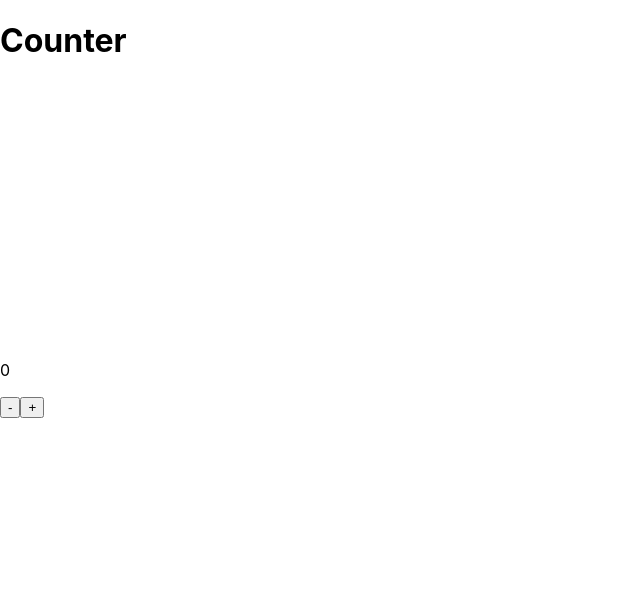
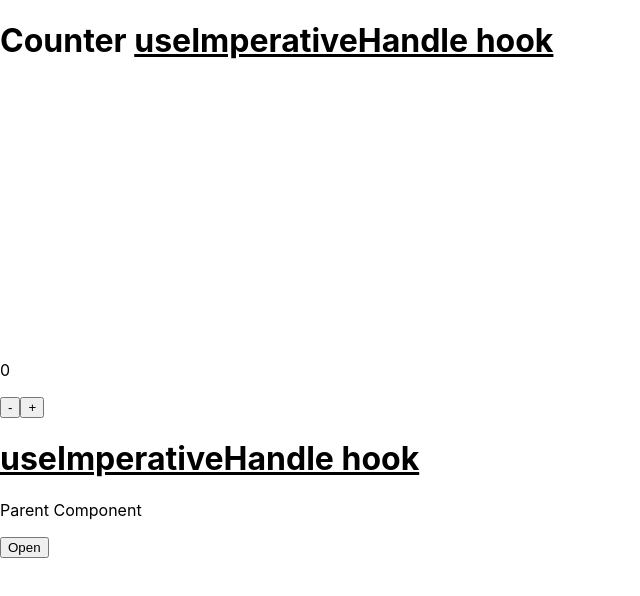
Before and after one commit to JornaJan/starting-react, a React (Create React App) app: page / in a window 1280 px wide. Shown: the top 596 px of the page, without its empty margins (0-640 px from the left). Built offline with nearby package versions, Linux system fonts and the light colour scheme; the HTML template or start-up script is replaced by a standard one.

Commit message:
add hook | useImperativeHandle

```diff
--- a/src/App.js
+++ b/src/App.js
@@ -1,38 +1,12 @@
-import { useState, useRef, useEffect, useLayoutEffect } from 'react'
+import UseImperativeHandleComp from './UseImperativeHandleComp'
+import UseLayoutEffectComp from './UseLayoutEffectComp'
 
 function App() {
-  const [number, setNumber] = useState(0)
-  const [sectionStyle, setSectionStyle] = useState({})
-  const sectionRef = useRef()
-
-  /**
-  useEffect(() => { // 异步
-    const random = Math.floor(Math.random() * 500)
-
-    for (let i = 0; i <= 100000000; i++) {
-      if (i === 100000000) setSectionStyle({paddingTop: `${random}px`})
-    }
-  }, [number])
-* */
-
-  useLayoutEffect(() => { // 同步
-    const random = Math.floor(Math.random() * 500)
-
-    for (let i = 0; i <= 100000000; i++) {
-      if (i === 100000000) setSectionStyle({paddingTop: `${random}px`})
-    }
-  }, [number])
 
   return (
     <div className="App">
-      <h1>Counter</h1>
-      <section ref={sectionRef} style={sectionStyle}>
-        <p>{number}</p>
-        <div>
-          <button onClick={() => setNumber(prev => prev - 1)}>-</button>
-          <button onClick={() => setNumber(prev => prev + 1)}>+</button>
-        </div>
-      </section>
+      <UseLayoutEffectComp />
+      <UseImperativeHandleComp />
     </div>
   );
 }
--- /dev/null
+++ b/src/UseImperativeHandleComp.js
@@ -0,0 +1,43 @@
+import { useRef, useState, forwardRef, useImperativeHandle } from 'react'
+
+const UseImperativeHandleComp = () => {
+  const modalRef = useRef()
+
+  const handleOpenModal = () => {
+    modalRef.current.openModal()
+  }
+
+  console.log('parent rendered!')
+
+  return (
+    <div>
+      <h1><span className="text-decoration-span">useImperativeHandle hook</span></h1>
+      <p>Parent Component</p>
+      <Modal ref={modalRef} />
+      <button onClick={handleOpenModal}>Open</button>
+    </div>
+  )
+}
+
+const Modal = forwardRef(function Modal(props, ref) {
+  const [modalState, setModalState] = useState(false)
+
+  useImperativeHandle(ref, () => ({
+    openModal: () => setModalState(true)
+  }))
+
+  console.log('child rendered')
+
+  if (!modalState) return null
+
+  return (
+    <div className="modal">
+      <p>This is my modal!!</p>
+      <button onClick={() => setModalState(false)}>Close</button>
+    </div>
+  )
+
+
+})
+
+export default UseImperativeHandleComp
--- /dev/null
+++ b/src/UseLayoutEffectComp.js
@@ -0,0 +1,42 @@
+import { useState, useRef, useEffect, useLayoutEffect } from 'react'
+
+const UseLayoutEffectComp = () => {
+
+  const [number, setNumber] = useState(0)
+  const [sectionStyle, setSectionStyle] = useState({})
+  const sectionRef = useRef()
+
+  /**
+  useEffect(() => { // 异步
+    const random = Math.floor(Math.random() * 500)
+
+    for (let i = 0; i <= 100000000; i++) {
+      if (i === 100000000) setSectionStyle({paddingTop: `${random}px`})
+    }
+  }, [number])
+* */
+
+  useLayoutEffect(() => { // 同步
+    const random = Math.floor(Math.random() * 500)
+
+    for (let i = 0; i <= 100000000; i++) {
+      if (i === 100000000) setSectionStyle({paddingTop: `${random}px`})
+    }
+  }, [number])
+
+  return (
+    <div>
+      <h1>Counter <span className="text-decoration-span">useImperativeHandle hook</span></h1>
+      <section ref={sectionRef} style={sectionStyle}>
+        <p>{number}</p>
+        <div>
+          <button onClick={() => setNumber(prev => prev - 1)}>-</button>
+          <button onClick={() => setNumber(prev => prev + 1)}>+</button>
+        </div>
+      </section>
+    </div>
+
+  )
+}
+
+export default UseLayoutEffectComp
--- a/src/index.css
+++ b/src/index.css
@@ -11,3 +11,7 @@ code {
   font-family: source-code-pro, Menlo, Monaco, Consolas, 'Courier New',
     monospace;
 }
+
+.text-decoration-span {
+  text-decoration: underline;
+}
```
